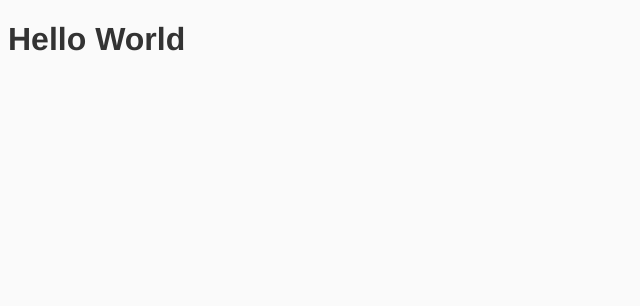
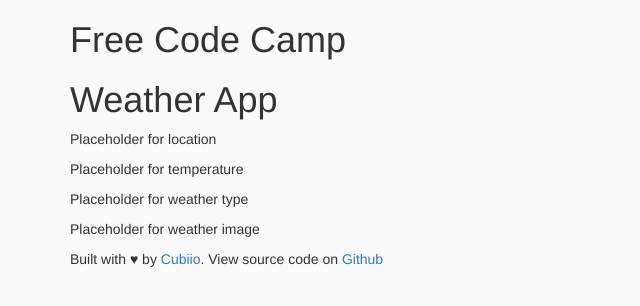
Before and after one commit to cubiio/fccfe-localWeather, a website: page app/index.html in a window 1280 px wide. Shown: the whole page, without its empty margins (0-640 px from the left). Drawn offline with nearby package versions, Linux system fonts and the light colour scheme; files that its build step writes are made by us from their sources.

Commit message:
feat: Add html structure to index file

```diff
--- a/app/index.html
+++ b/app/index.html
@@ -1,41 +1,49 @@
 <!doctype html>
 <html lang="">
-  <head>
+
+<head>
     <meta charset="utf-8">
     <meta name="description" content="">
     <meta name="viewport" content="width=device-width, initial-scale=1">
     <title>Local Weather</title>
-
     <!-- Place favicon.ico in the root directory -->
-
     <!-- build:css styles/vendor.css -->
     <!-- bower:css -->
     <!-- endbower -->
     <!-- endbuild -->
-
+    <link rel="stylesheet" href="https://maxcdn.bootstrapcdn.com/bootstrap/3.3.5/css/bootstrap.min.css">
+    <link rel="stylesheet" href="https://maxcdn.bootstrapcdn.com/font-awesome/4.4.0/css/font-awesome.min.css">
     <!-- build:css styles/main.css -->
     <link rel="stylesheet" href="styles/main.css">
     <!-- endbuild -->
+</head>
 
-  </head>
-  <body>
+<body>
     <!--[if lt IE 10]>
       <p class="browserupgrade">You are using an <strong>outdated</strong> browser. Please <a href="http://browsehappy.com/">upgrade your browser</a> to improve your experience.</p>
     <![endif]-->
-
-    <div>
-      <h1>Hello World</h1>
+    <div class="container">
+        <div>
+            <h1>Free Code Camp</h1>
+            <h1>Weather App</h1>
+            <p id="location">Placeholder for location</p>
+            <p id="temperature">Placeholder for temperature</p>
+            <p id="weather">Placeholder for weather type</p>
+            <p id="weather-img">Placeholder for weather image</p>
+        </div>
     </div>
-
-
-
+    <div class="container">
+        <footer class="footer">
+            <p>Built with ♥ by <a href="https://github.com/cubiio">Cubiio</a>. View source code on <a href="https://github.com/cubiio/fccfe-localWeather">Github</a></p>
+        </footer>
+    </div>
     <!-- build:js scripts/vendor.js -->
     <!-- bower:js -->
     <!-- endbower -->
     <!-- endbuild -->
-
     <!-- build:js scripts/main.js -->
     <script src="scripts/main.js"></script>
     <!-- endbuild -->
-  </body>
+</body>
+
 </html>
```
